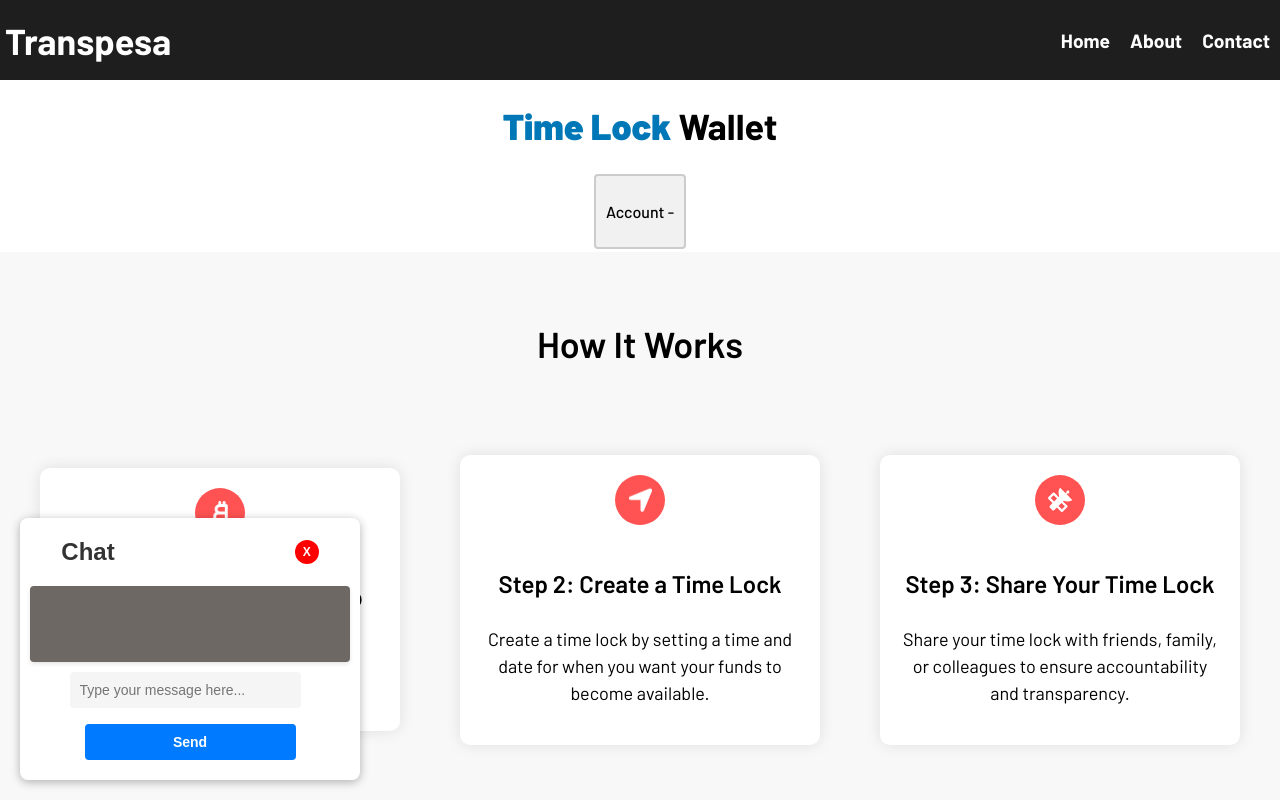
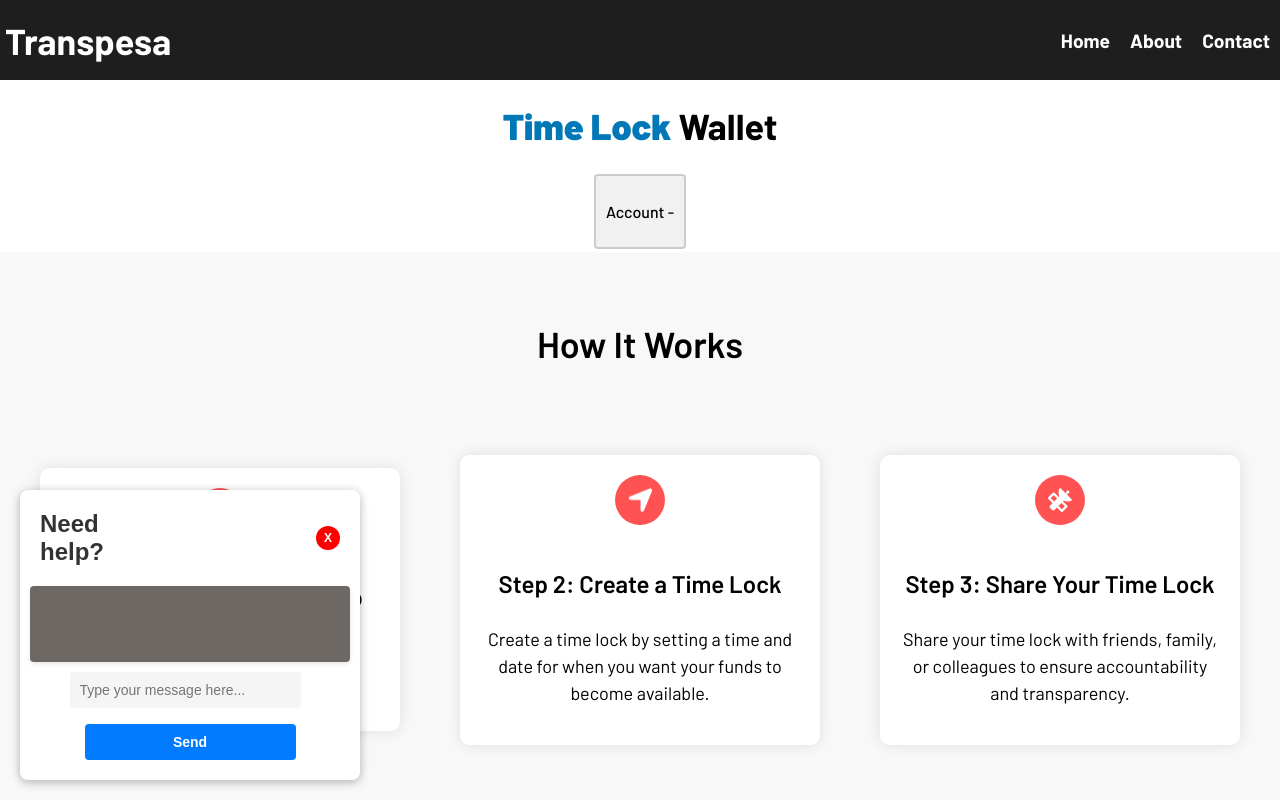
Before and after one commit to tufstraka/TLW, a React (Create React App) app: page / in a window 1280 px wide. Shown: the top 800 px of the page. Built offline with nearby package versions, Linux system fonts and the light colour scheme; no server answers.

Commit message:
Update chatWidget.js

```diff
--- a/src/components/chatWidget.js
+++ b/src/components/chatWidget.js
@@ -57,7 +57,7 @@ const ChatWidget = () => {
     <>
     {isOpen && <div className="chat-widget">
     <div className="chat-header">
-        <h2>Chat</h2>
+        <h2>Need help?</h2>
         <button className="close-button" onClick={handleClose}>
            X
         </button>
```
